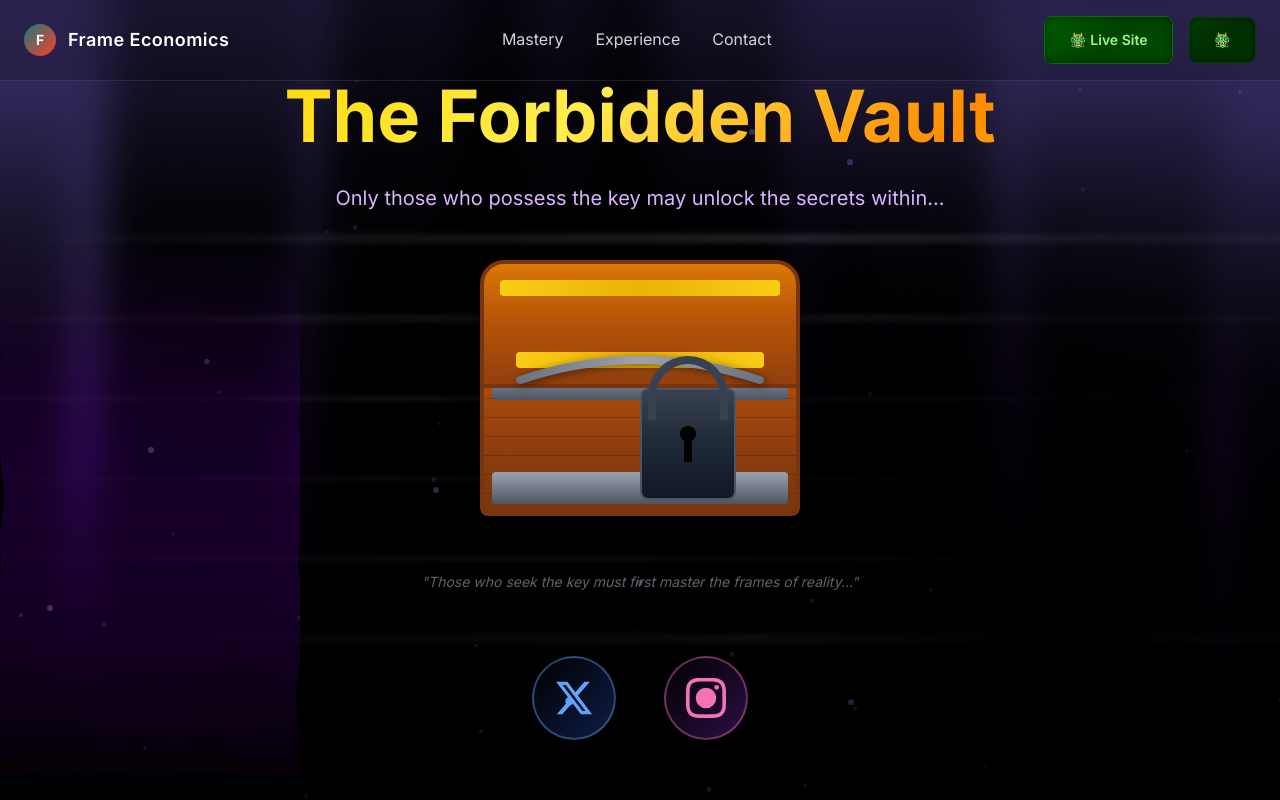
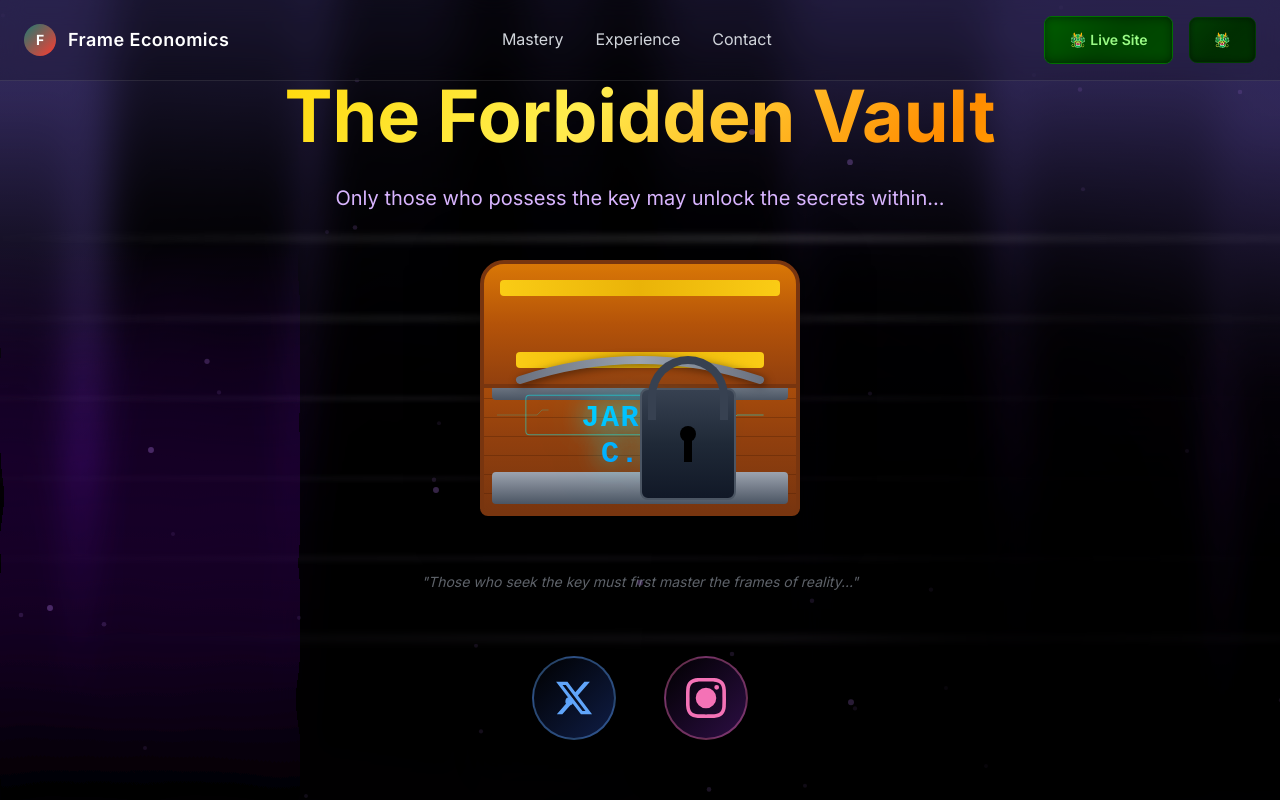
Before and after one commit to Daelyte/Frame-Control-Economics-v2, a Next.js app: page /treasure in a window 1280 px wide. Shown: the top 800 px of the page. Built offline with nearby package versions, Linux system fonts and the light colour scheme.

Commit message:
Add 'JARVIS C.I.' holographic text on treasure chest with AI scanning effects

```diff
--- a/app/treasure/page.tsx
+++ b/app/treasure/page.tsx
@@ -263,6 +263,93 @@ const TreasureChest = () => {
                 {/* Metal reinforcements */}
                 <div className="absolute top-2 left-2 right-2 h-8 bg-gradient-to-b from-gray-400 to-gray-600 rounded" />
                 <div className="absolute bottom-2 left-2 right-2 h-8 bg-gradient-to-b from-gray-400 to-gray-600 rounded" />
+
+                {/* Jarvis C.I. Text */}
+                <motion.div
+                  className="absolute top-1/2 left-1/2 transform -translate-x-1/2 -translate-y-1/2 z-10"
+                  initial={{ opacity: 0 }}
+                  animate={{ opacity: 1 }}
+                  transition={{ delay: 0.5 }}
+                >
+                  <motion.div
+                    className="text-3xl font-bold tracking-wider"
+                    style={{
+                      fontFamily: 'monospace',
+                      textShadow: '0 0 20px rgba(0, 255, 255, 0.8), 0 0 40px rgba(0, 255, 255, 0.5)',
+                      background: 'linear-gradient(135deg, #00ffff 0%, #0088ff 50%, #00ffff 100%)',
+                      backgroundClip: 'text',
+                      WebkitBackgroundClip: 'text',
+                      color: 'transparent',
+                      backgroundSize: '200% 200%',
+                    }}
+                    animate={{
+                      backgroundPosition: ['0% 50%', '100% 50%', '0% 50%'],
+                      textShadow: [
+                        '0 0 20px rgba(0, 255, 255, 0.8), 0 0 40px rgba(0, 255, 255, 0.5)',
+                        '0 0 30px rgba(0, 255, 255, 1), 0 0 60px rgba(0, 255, 255, 0.7)',
+                        '0 0 20px rgba(0, 255, 255, 0.8), 0 0 40px rgba(0, 255, 255, 0.5)'
+                      ]
+                    }}
+                    transition={{
+                      backgroundPosition: { duration: 3, repeat: Infinity, ease: 'linear' },
+                      textShadow: { duration: 2, repeat: Infinity, ease: 'easeInOut' }
+                    }}
+                  >
+                    JARVIS C.I.
+                  </motion.div>
+
+                  {/* Tech circuit lines around text */}
+                  <svg className="absolute inset-0 w-full h-full" style={{ width: '300px', height: '60px', left: '-75px', top: '-15px' }}>
+                    <motion.path
+                      d="M 10 30 L 50 30 L 55 25 L 100 25 L 105 30 L 140 30"
+                      stroke="#00ffff"
+                      strokeWidth="1"
+                      fill="none"
+                      opacity="0.5"
+                      animate={{
+                        pathLength: [0, 1, 1, 0],
+                        opacity: [0, 0.5, 0.5, 0]
+                      }}
+                      transition={{
+                        duration: 3,
+                        repeat: Infinity,
+                        ease: 'linear'
+                      }}
+                    />
+                    <motion.path
+                      d="M 160 30 L 195 30 L 200 35 L 245 35 L 250 30 L 290 30"
+                      stroke="#00ffff"
+                      strokeWidth="1"
+                      fill="none"
+                      opacity="0.5"
+                      animate={{
+                        pathLength: [0, 1, 1, 0],
+                        opacity: [0, 0.5, 0.5, 0]
+                      }}
+                      transition={{
+                        duration: 3,
+                        repeat: Infinity,
+                        ease: 'linear',
+                        delay: 0.5
+                      }}
+                    />
+                  </svg>
+
+                  {/* AI scanning effect */}
+                  <motion.div
+                    className="absolute inset-0 border border-cyan-400/30 rounded"
+                    style={{ width: '200px', height: '40px', left: '-35px', top: '-5px' }}
+                    animate={{
+                      borderColor: ['rgba(0, 255, 255, 0.3)', 'rgba(0, 255, 255, 0.8)', 'rgba(0, 255, 255, 0.3)'],
+                      scale: [1, 1.05, 1]
+                    }}
+                    transition={{
+                      duration: 2,
+                      repeat: Infinity,
+                      ease: 'easeInOut'
+                    }}
+                  />
+                </motion.div>
               </div>
 
               {/* Chest Lid */}
```
